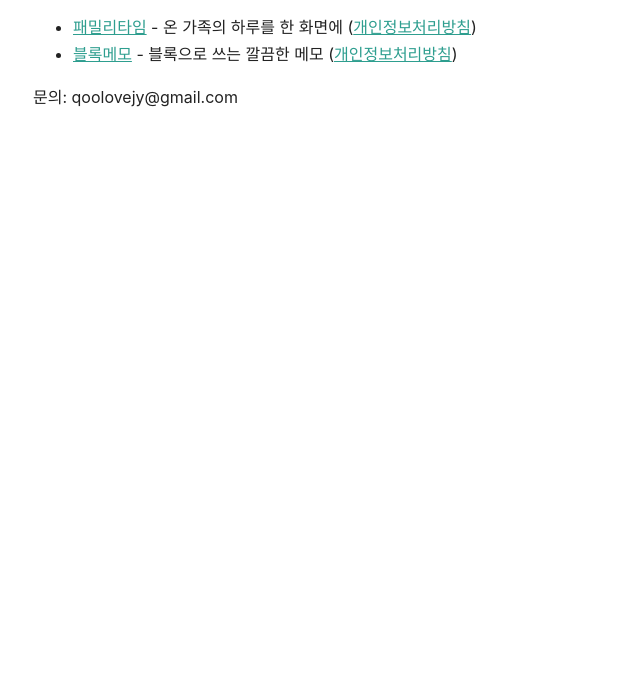
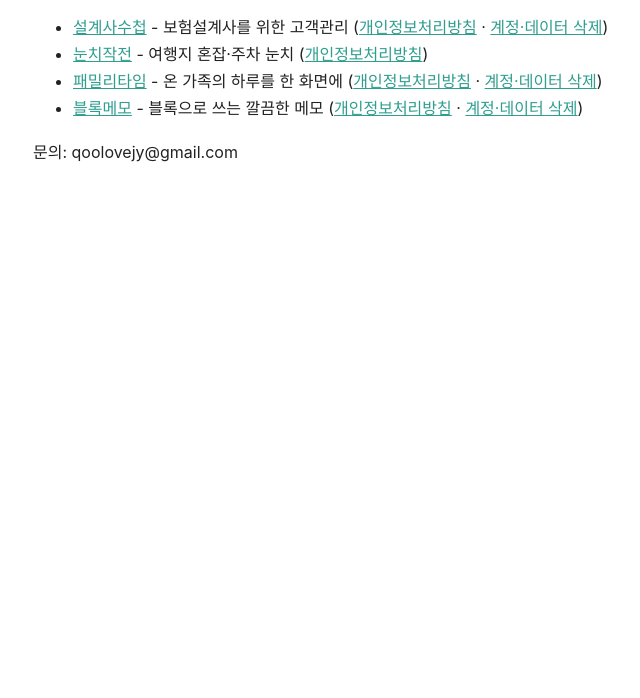
Before and after one commit to qoolovejy/qoolovejy.github.io, a plain HTML site: page index.html in a window 1280 px wide. Shown: the part 102-800 px from the top of the page, without its empty margins (227-867 px from the left). Drawn offline with Linux system fonts and the light colour scheme.

Commit message:
앱 목록에 설계사수첩·눈치작전 추가, 계정·데이터 삭제 링크 보강

```diff
--- a/index.html
+++ b/index.html
@@ -2,6 +2,8 @@
 <html lang="ko"><head><meta charset="utf-8"><meta name="viewport" content="width=device-width,initial-scale=1"><title>ryanauto 앱</title>
 <style>body{font-family:-apple-system,"Malgun Gothic","Apple SD Gothic Neo",sans-serif;max-width:760px;margin:40px auto;padding:0 20px;line-height:1.7;color:#222}a{color:#2E9E8F}</style></head>
 <body><h1>ryanauto 앱</h1><ul>
-<li><a href="/familytime/">패밀리타임</a> - 온 가족의 하루를 한 화면에 (<a href="/familytime/privacy.html">개인정보처리방침</a>)</li>
-<li><a href="/blockmemo/">블록메모</a> - 블록으로 쓰는 깔끔한 메모 (<a href="/blockmemo/privacy.html">개인정보처리방침</a>)</li>
+<li><a href="/fpbook/">설계사수첩</a> - 보험설계사를 위한 고객관리 (<a href="/fpbook/privacy.html">개인정보처리방침</a> · <a href="/fpbook/delete-account.html">계정·데이터 삭제</a>)</li>
+<li><a href="https://noonchi.co.kr/">눈치작전</a> - 여행지 혼잡·주차 눈치 (<a href="https://noonchi.co.kr/privacy">개인정보처리방침</a>)</li>
+<li><a href="/familytime/">패밀리타임</a> - 온 가족의 하루를 한 화면에 (<a href="/familytime/privacy.html">개인정보처리방침</a> · <a href="/familytime/delete-account.html">계정·데이터 삭제</a>)</li>
+<li><a href="/blockmemo/">블록메모</a> - 블록으로 쓰는 깔끔한 메모 (<a href="/blockmemo/privacy.html">개인정보처리방침</a> · <a href="/blockmemo/delete-account.html">계정·데이터 삭제</a>)</li>
 </ul><p>문의: qoolovejy@gmail.com</p></body></html>
```
